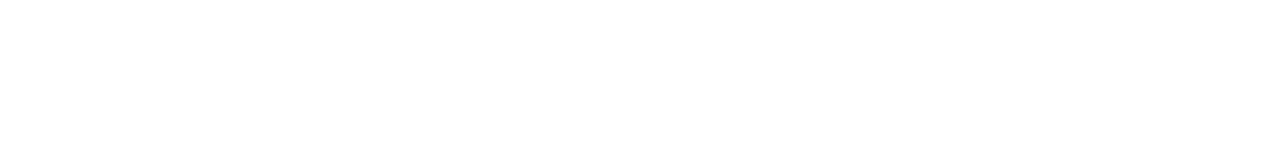
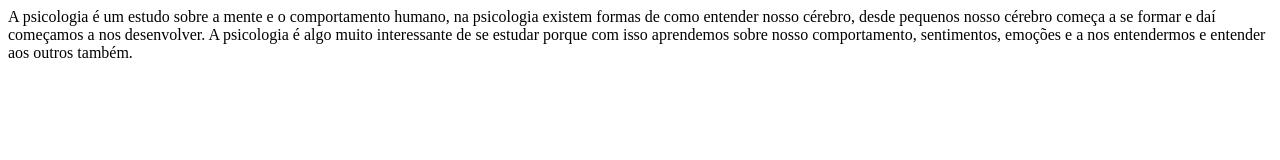
Before and after one commit to biazinha2/1nem, a plain HTML site: page anabeatriz.html in a window 1280 px wide. Drawn offline with Linux system fonts and the light colour scheme.

Commit message:
Update anabeatriz.html

```diff
--- a/anabeatriz.html
+++ b/anabeatriz.html
@@ -9,3 +9,7 @@
 
 </body>
 </html>
+A psicologia é um estudo sobre a mente e o comportamento humano, na psicologia existem formas de como
+entender nosso cérebro, desde pequenos nosso cérebro começa a se formar e daí começamos a nos desenvolver.
+A psicologia é algo muito interessante de se estudar porque com isso aprendemos sobre nosso comportamento,
+sentimentos, emoções e a nos entendermos e entender aos outros também.
```
